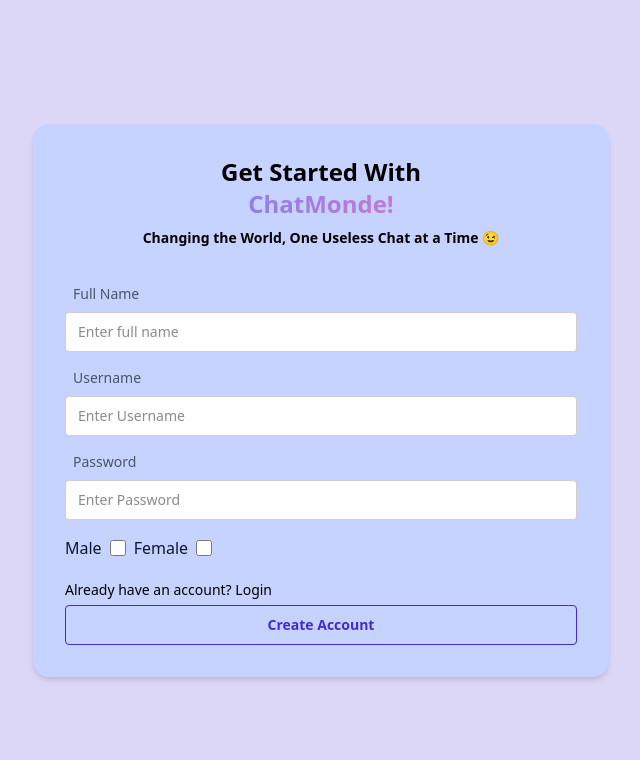
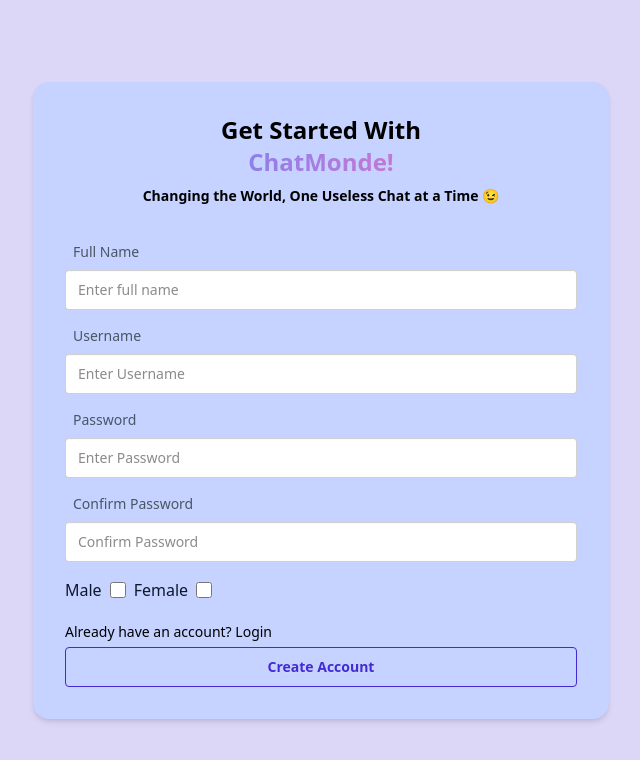
Before and after one commit to adhmara-prani/mern-chat-app, a React (Vite) app in the folder frontend/: page /signup in a window 1280 px wide. Shown: the top 760 px of the page, without its empty margins (319-959 px from the left). Built offline with nearby package versions, Linux system fonts and the light colour scheme.

Commit message:
adding signup functionality

```diff
--- a/frontend/src/components/Messages/MessageContainer.jsx
+++ b/frontend/src/components/Messages/MessageContainer.jsx
@@ -4,11 +4,11 @@ import MessageInput from './MessageInput.jsx'
 import { TiMessages } from "react-icons/ti";
 
 const MessageContainer = () => {
-  const noChatSelected = false;
+  const noChatSelected = true;
   return (
     <div className='md:min-w-[450px] flex flex-col overflow-y-auto'>
     {noChatSelected ? (<NoChatSelected/>) : (
-          <div>
+          <>
             <div className=' bg-slate-500 px-4 py-2 mb-2'>
               {/* Header */}
                 <span className='label-text mr-2'>To:</span>
@@ -23,7 +23,7 @@ const MessageContainer = () => {
 
               {/*Input */}
               <MessageInput/>
-          </div>
+          </>
   )}
   </div>
   )
--- a/frontend/src/pages/Signup/GenderCheckbox.jsx
+++ b/frontend/src/pages/Signup/GenderCheckbox.jsx
@@ -1,19 +1,21 @@
 import React from 'react'
 
-const GenderCheckbox = () => {
+const GenderCheckbox = ({onCheckboxChange, selectedGender}) => {
   return (
     <div className='flex'>
         <div className='form-control'>
-            <label className={'label gap-2 mt-4 cursor-pointer'}>
+            <label className={`label gap-2 mt-4 cursor-pointer ${selectedGender === "male" ? "selected" : ""}`}>
                 <span className='label-text text-slate-900'>Male</span>
-                <input type="checkbox" className='checkbox-primary size-4 border-slate-900' />
+                <input type="checkbox" className='checkbox-primary size-4 border-slate-900'
+                checked = {selectedGender === "male"} onChange={() => onCheckboxChange("male")}/>
             </label>
         </div>
 
         <div className='form-control'>
-            <label className={'label gap-2 ml-2 mt-4 cursor-pointer'}>
+            <label className={`label gap-2 ml-2 mt-4 cursor-pointer ${selectedGender === "male" ? "selected" : ""}`}>
                 <span className='label-text text-slate-900'>Female</span>
-                <input type="checkbox" className='checkbox-primary size-4 border-slate-900' />
+                <input type="checkbox" className='checkbox-primary size-4 border-slate-900'
+                checked = {selectedGender === "female"} onChange={() => onCheckboxChange("female")}/>
             </label>
         </div>
     </div>
--- a/frontend/src/pages/Signup/SignUp.jsx
+++ b/frontend/src/pages/Signup/SignUp.jsx
@@ -1,4 +1,4 @@
-import React from 'react'
+import React, { useState } from 'react'
 import Lottie from 'lottie-react';
 import signupChat from '../../assets/signupChat.json'
 import GenderCheckbox from './GenderCheckbox';
@@ -6,36 +6,65 @@ import { Link } from 'react-router-dom';
 {/* <Lottie animationData={signupChat} loop={true} /> */}
 
 const SignUp = () => {
+  const [inputs, setInputs] = useState({
+    fullName:'',
+    userName:'',
+    password:'',
+    confirmPassword:'',
+    gender:''
+  });
+
+  const handleCheckboxChange = (gender) => {
+    setInputs({...inputs, gender});
+  }
+
+  const handleSubmit = (e) => {
+    e.preventDefault();
+    console.log(inputs);
+  }
+
   return (
     <div className='flex flex-col items-center justify-center min-w-96 mx-auto'>
       <div className='bg-indigo-200 p-8 rounded-2xl shadow-md w-screen max-w-xl'>
         <h1 className='text-2xl text-black font-semibold text-center'>Get Started With</h1>
         <h1 className='text-2xl text-center font-semibold mb-2 bg-gradient-to-r from-blue-500 to-pink-400 text-transparent bg-clip-text'>ChatMonde!</h1>
         <h3 className='text-center font-semibold text-sm text-black mb-5'>Changing the World, One Useless Chat at a Time 😉</h3>
-        <form>
+
+        <form onSubmit={handleSubmit}>
         <div>
             <label className='label p-2 mt-2'>
               <span className='label-text text-sm text-gray-600'>Full Name</span>
             </label>
-            <input type="text" placeholder='Enter full name' required='true' className='w-full input input-bordered h-10'/>
+            <input type="text" placeholder='Enter full name' required={true} className='w-full input input-bordered h-10'
+            value={inputs.fullName} onChange={(e) => setInputs({...inputs, fullName: e.target.value})}/>
           </div>
 
           <div>
             <label className='label p-2 mt-2'>
               <span className='label-text text-sm text-gray-600'>Username</span>
             </label>
-            <input type="text" placeholder='Enter Username' required='true' className='w-full input input-bordered h-10'/>
+            <input type="text" placeholder='Enter Username' required={true} className='w-full input input-bordered h-10'
+            value={inputs.userName} onChange={(e) => setInputs({...inputs, userName: e.target.value})}/>
           </div>
 
           <div>
             <label className='label p-2 mt-2'>
               <span className='label-text text-sm text-gray-600'>Password</span>
             </label>
-            <input type="text" placeholder='Enter Password' required='true' className='w-full input input-bordered h-10'/>
+            <input type="text" placeholder='Enter Password' required={true} className='w-full input input-bordered h-10'
+            value={inputs.password} onChange={(e) => setInputs({...inputs, password: e.target.value})}/>
+          </div>
+
+          <div>
+            <label className='label p-2 mt-2'>
+              <span className='label-text text-sm text-gray-600'>Confirm Password</span>
+            </label>
+            <input type="text" placeholder='Confirm Password' required={true} className='w-full input input-bordered h-10'
+            value={inputs.confirmPassword} onChange={(e) => setInputs({...inputs, confirmPassword: e.target.value})}/>
           </div>
 
           {/* Gender Checkbox goes here */}
-          <GenderCheckbox/>
+          <GenderCheckbox onCheckboxChange = {handleCheckboxChange} selectedGender = {inputs.gender} />
 
           <Link to={'/login'} className='text-sm text-black hover:underline hover:text-blue-600 mt-5 inline-block'>Already have an account? Login</Link>
 
```
Also changed, not shown: frontend/src/hooks/useSignup.js (added).
